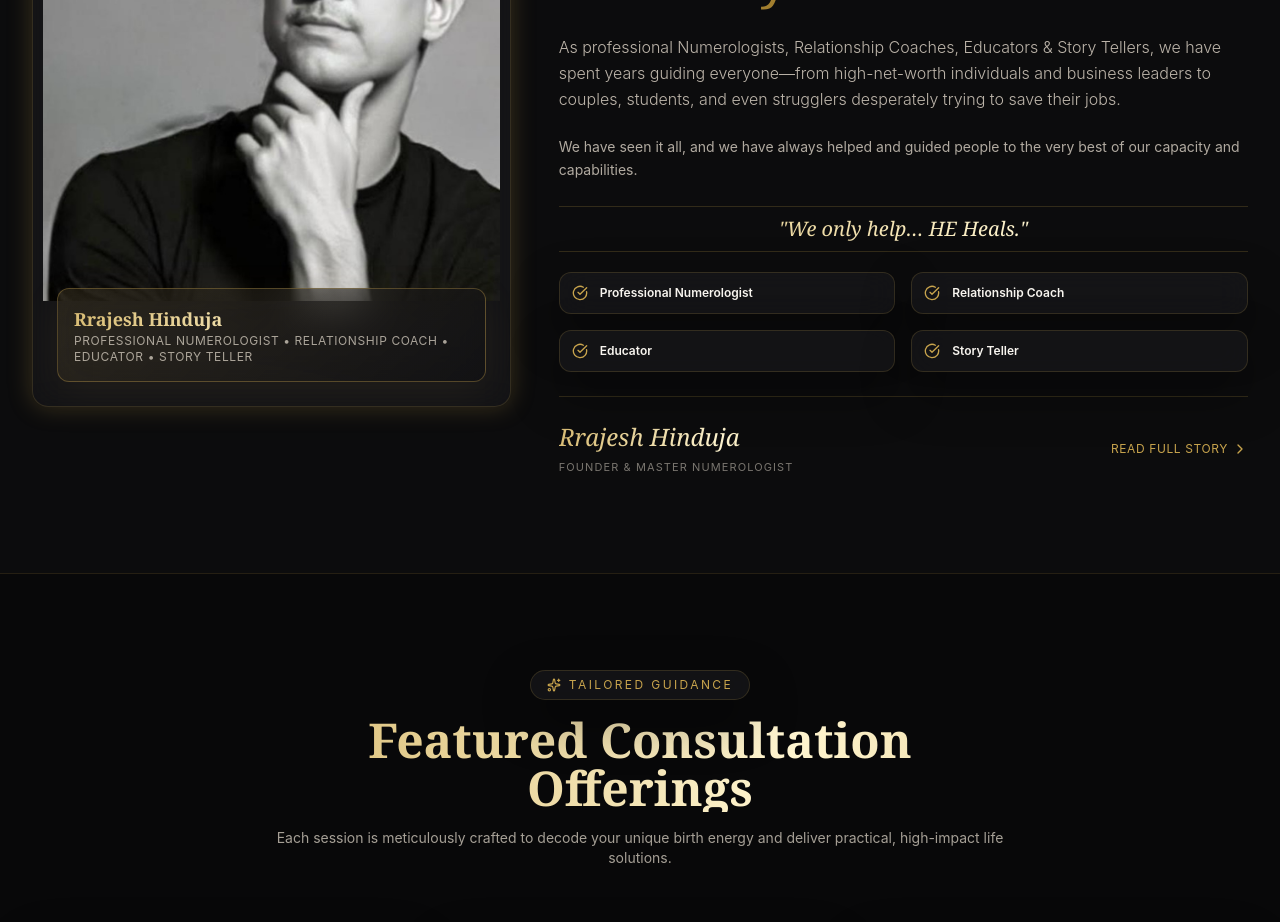
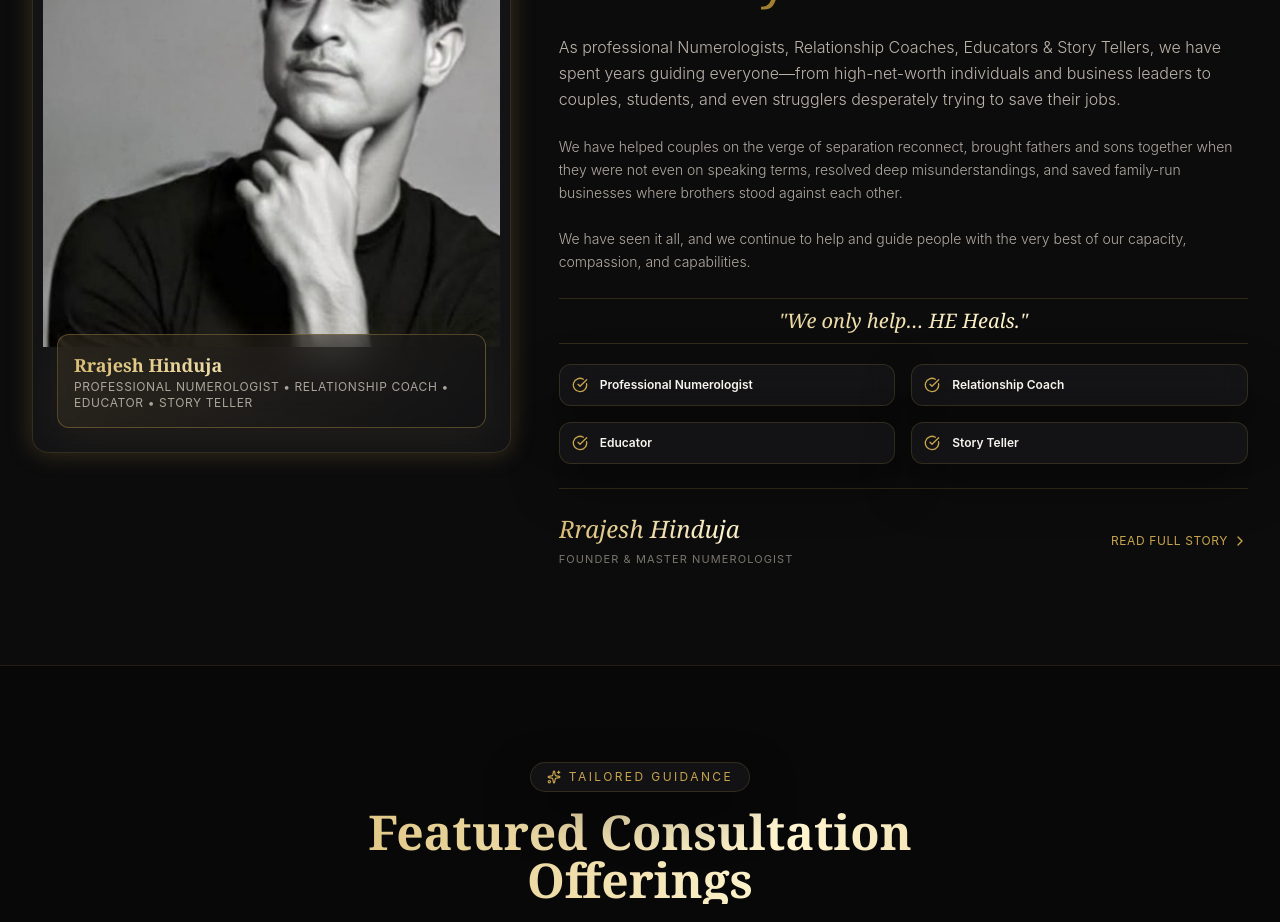
Before and after one commit to abhisheksrivastav-262/SHINE-WITH-NUMEROLOGY, a React (Vite) app: page / in a window 1280 px wide. Shown: the part 1120-2042 px from the top of the page. Built offline with nearby package versions, Linux system fonts and the light colour scheme; a web font is replaced by a local one.

Commit message:
Update founder biography text with full story and signature quote

```diff
--- a/src/pages/AboutPage.jsx
+++ b/src/pages/AboutPage.jsx
@@ -100,7 +100,11 @@ export default function AboutPage({ setActivePage }) {
             </p>
 
             <p className="text-sm text-[#E8DFD1]/75 leading-relaxed font-light">
-              We have seen it all, and we have always helped and guided people to the very best of our capacity and capabilities.
+              We have helped couples on the verge of separation reconnect, brought fathers and sons together when they were not even on speaking terms, resolved deep misunderstandings, and saved family-run businesses where brothers stood against each other.
+            </p>
+
+            <p className="text-sm text-[#E8DFD1]/75 leading-relaxed font-light">
+              We have seen it all, and we continue to help and guide people with the very best of our capacity, compassion, and capabilities.
             </p>
 
             <div className="py-2 text-center border-y border-[#C8A44D]/20 my-3">
--- a/src/pages/HomePage.jsx
+++ b/src/pages/HomePage.jsx
@@ -122,8 +122,12 @@ export default function HomePage({ setActivePage, setSelectedService }) {
                 As professional Numerologists, Relationship Coaches, Educators & Story Tellers, we have spent years guiding everyone—from high-net-worth individuals and business leaders to couples, students, and even strugglers desperately trying to save their jobs.
               </p>
 
-              <p className="text-sm text-[#E8DFD1]/75 leading-relaxed">
-                We have seen it all, and we have always helped and guided people to the very best of our capacity and capabilities.
+              <p className="text-sm text-[#E8DFD1]/75 leading-relaxed font-light">
+                We have helped couples on the verge of separation reconnect, brought fathers and sons together when they were not even on speaking terms, resolved deep misunderstandings, and saved family-run businesses where brothers stood against each other.
+              </p>
+
+              <p className="text-sm text-[#E8DFD1]/75 leading-relaxed font-light">
+                We have seen it all, and we continue to help and guide people with the very best of our capacity, compassion, and capabilities.
               </p>
 
               <div className="py-2 text-center border-y border-[#C8A44D]/20 my-3">
```
